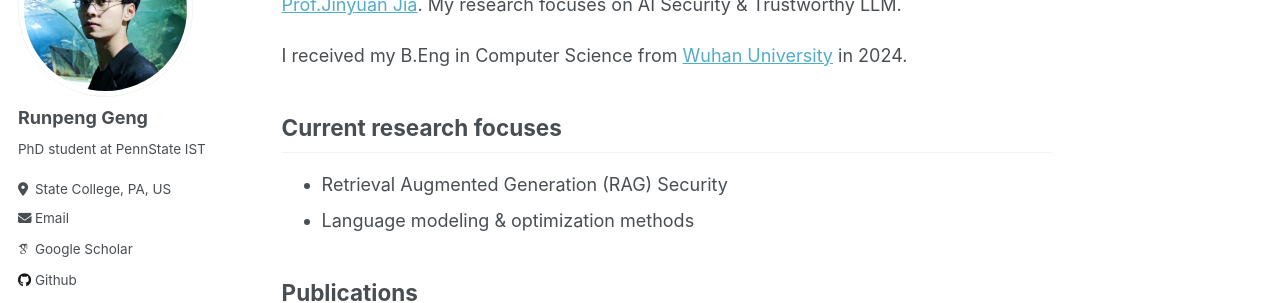
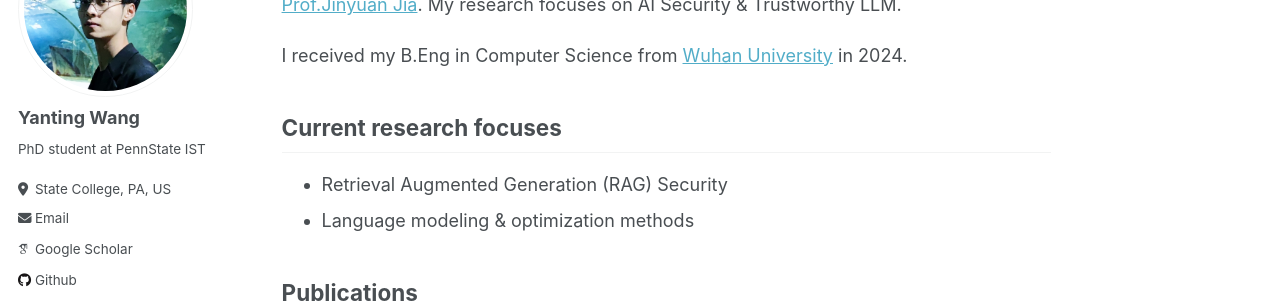
Before and after one commit to Wang-Yanting/Wang-Yanting.github.io, a Jekyll site: the page built from _pages/about.md, in a window 1280 px wide. Shown: the part 184-487 px from the top of the page. Built offline with Jekyll 4.4.1, drawn with Linux system fonts in a browser that asks for light colours; some web fonts are replaced.

Commit message:
Update _config.yml

```diff
--- a/_config.yml
+++ b/_config.yml
@@ -20,13 +20,13 @@ repository               : "WYT8506/WYT8506.github.io"
 author:
   # Biographic information
   avatar           : "grp3.jpg"
-  name             : "Runpeng Geng"
+  name             : "Yanting Wang"
   pronouns         : # example: "she/her"
   bio              : "PhD student at PennState IST"
   location         : "State College, PA, US"
   employer         :
   uri              :
-  email            : kevingeng@whu.edu.cn
+  email            : ykw5450@psu.edu
 
   # Academic websites
   arxiv            :
```
